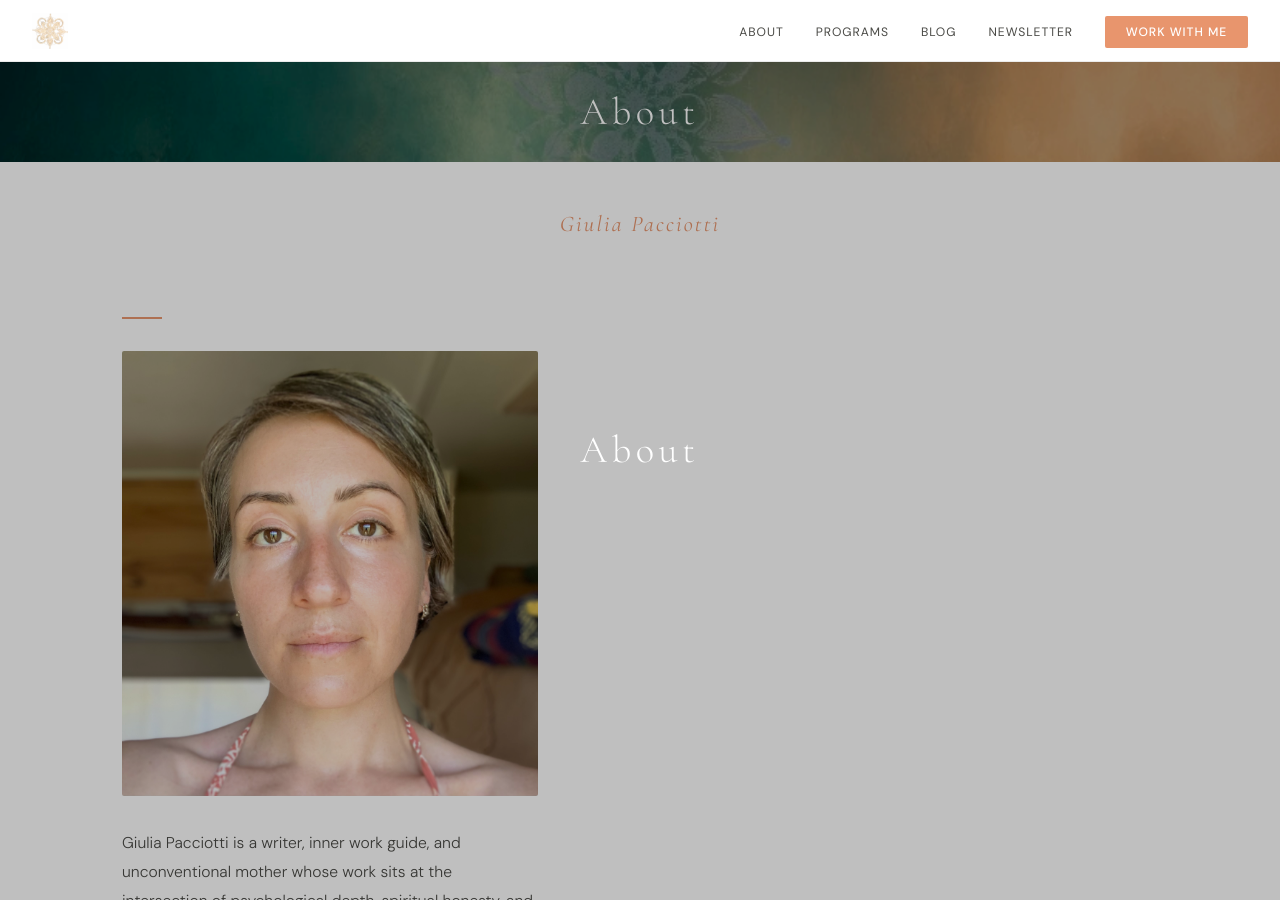
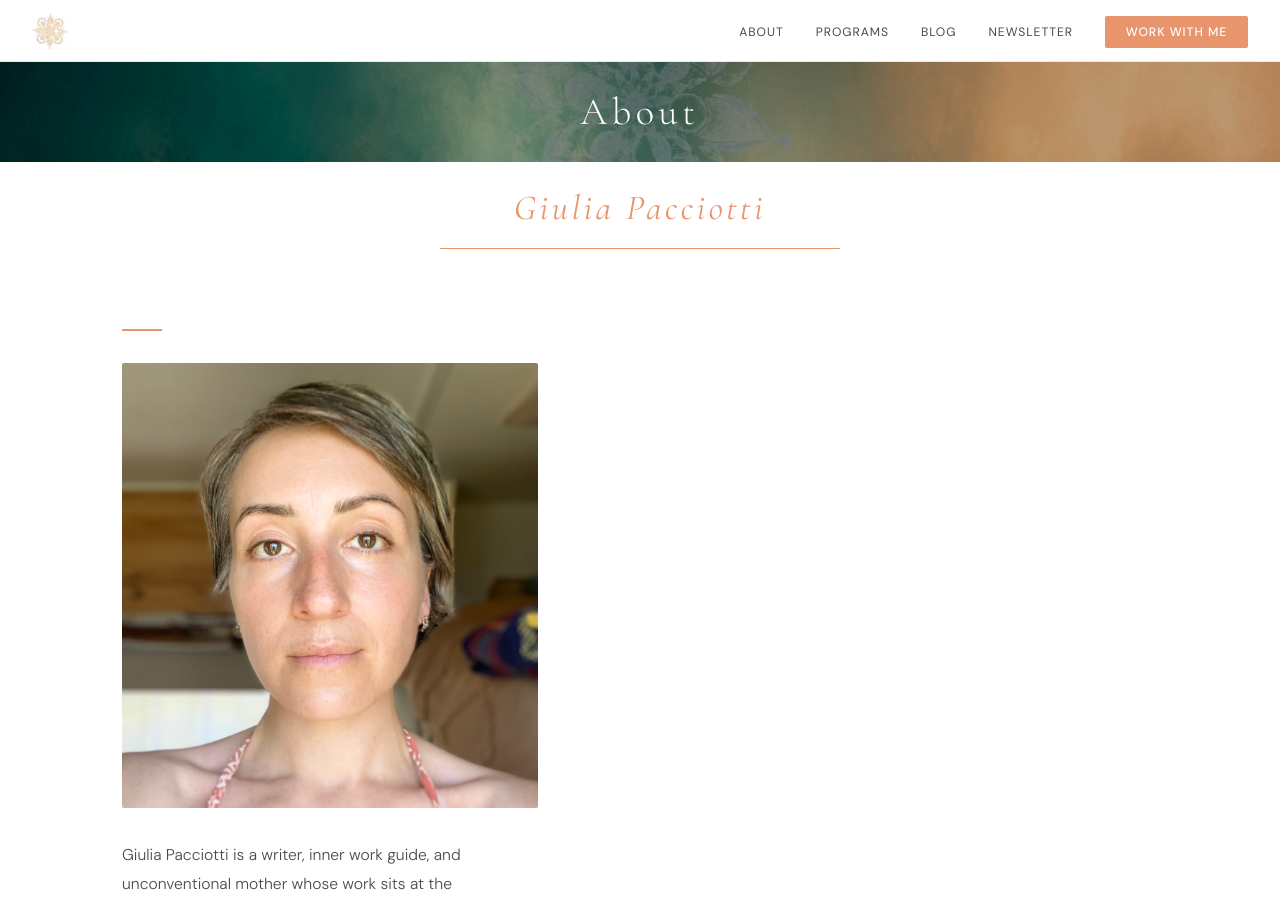
Before and after one commit to Blubell26/giuliapacciotti.com, a Jekyll site: the page built from about.md, in a window 1280 px wide and 900 px high. Built offline with Jekyll 4.4.1, drawn with Linux system fonts in a browser that asks for light colours.

Commit message:
Update about.html

```diff
--- a/_layouts/about.html
+++ b/_layouts/about.html
@@ -64,21 +64,13 @@ body{font-family:'DM Sans',sans-serif;background:#fff;color:var(--dark);padding-
 </nav>
 
 <div style="position:relative;width:100%;height:100px;background:url('/IMG_7225.jpeg') center/cover no-repeat;">
-
   <div style="position:absolute;inset:0;background:rgba(0,0,0,0.25);"></div>
   <div style="position:absolute;inset:0;display:flex;align-items:center;justify-content:center;">
     <h1 style="font-family:'Cormorant Garamond',serif;font-size:clamp(1.6rem,4vw,2.4rem);font-weight:300;color:white;letter-spacing:0.12em;">About</h1>
   </div>
 </div>
-<div style="text-align:center;padding:1.5rem 2rem 0;">
-  <div style="position:absolute;inset:0;background:rgba(0,0,0,0.25);"></div>
-  <div style="position:absolute;inset:0;display:flex;align-items:center;justify-content:center;">
-    <h1 style="font-family:'Cormorant Garamond',serif;font-size:clamp(1.6rem,4vw,2.4rem);font-weight:300;color:white;letter-spacing:0.12em;">About</h1>
-  </div>
-</div>
-<div style="text-align:center;padding:1.5rem 2rem 0;">
-  <p style="font-family:'Cormorant Garamond',serif;font-size:clamp(1.1rem,2.5vw,1.4rem);font-weight:400;color:#e8956d;letter-spacing:0.1em;font-style:italic;">Giulia Pacciotti</p>
-</div>
+<div style="text-align:center;padding:1.5rem 2rem 0;border-bottom:1px solid #e8956d;max-width:400px;margin:0 auto;padding-bottom:1.2rem;">
+  <p style="font-family:'Cormorant Garamond',serif;font-size:clamp(1.6rem,3.5vw,2.2rem);font-weight:400;color:#e8956d;letter-spacing:0.1em;font-style:italic;text-align:center;">Giulia Pacciotti</p>
 </div>
 
 <div class="about-wrap">
```
